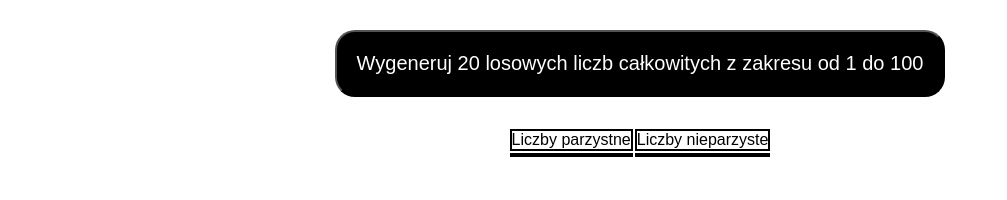
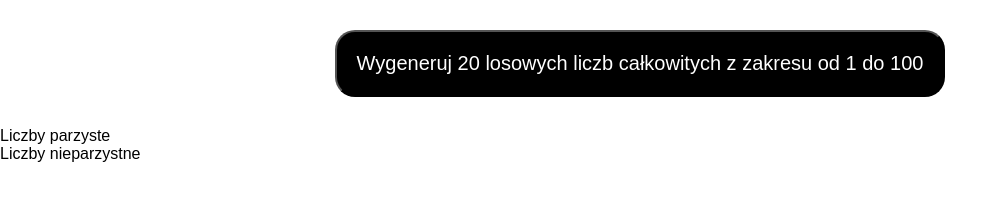
Before and after one commit to katarzynawysmolinska/Recruitment-tasks, a plain HTML site: page Zadanie1/index.html in a window 1280 px wide. Shown: the whole page, without its empty margins (0-1007 px from the left). Drawn offline with Linux system fonts and the light colour scheme.

Commit message:
Second commit
I decided to making a program by using div instead table

```diff
--- a/Zadanie1/index.html
+++ b/Zadanie1/index.html
@@ -15,23 +15,21 @@
 
 <body>
 
-    <button>Wygeneruj 20 losowych liczb całkowitych z zakresu od 1 do 100</button>
+    <button id>Wygeneruj 20 losowych liczb całkowitych z zakresu od 1 do 100</button>
 
 
-    <table>
 
-        <tr>
-            <td>Liczby parzystne</td>
-            <td>Liczby nieparzyste</td>
-        </tr>
-        <tr>
-            <td class="even">
-            </td>
-            <td class="odd">
-            </td>
-        </tr>
 
-    </table>
+    <div class="wrapper">
+        <div>
+            <p>Liczby parzyste</p>
+        </div>
+        <div>
+            <p>Liczby nieparzystne</p>
+        </div>
+        <div></div>
+        <div></div>
+    </div>
 
 
     <script src="script.js"></script>
```
